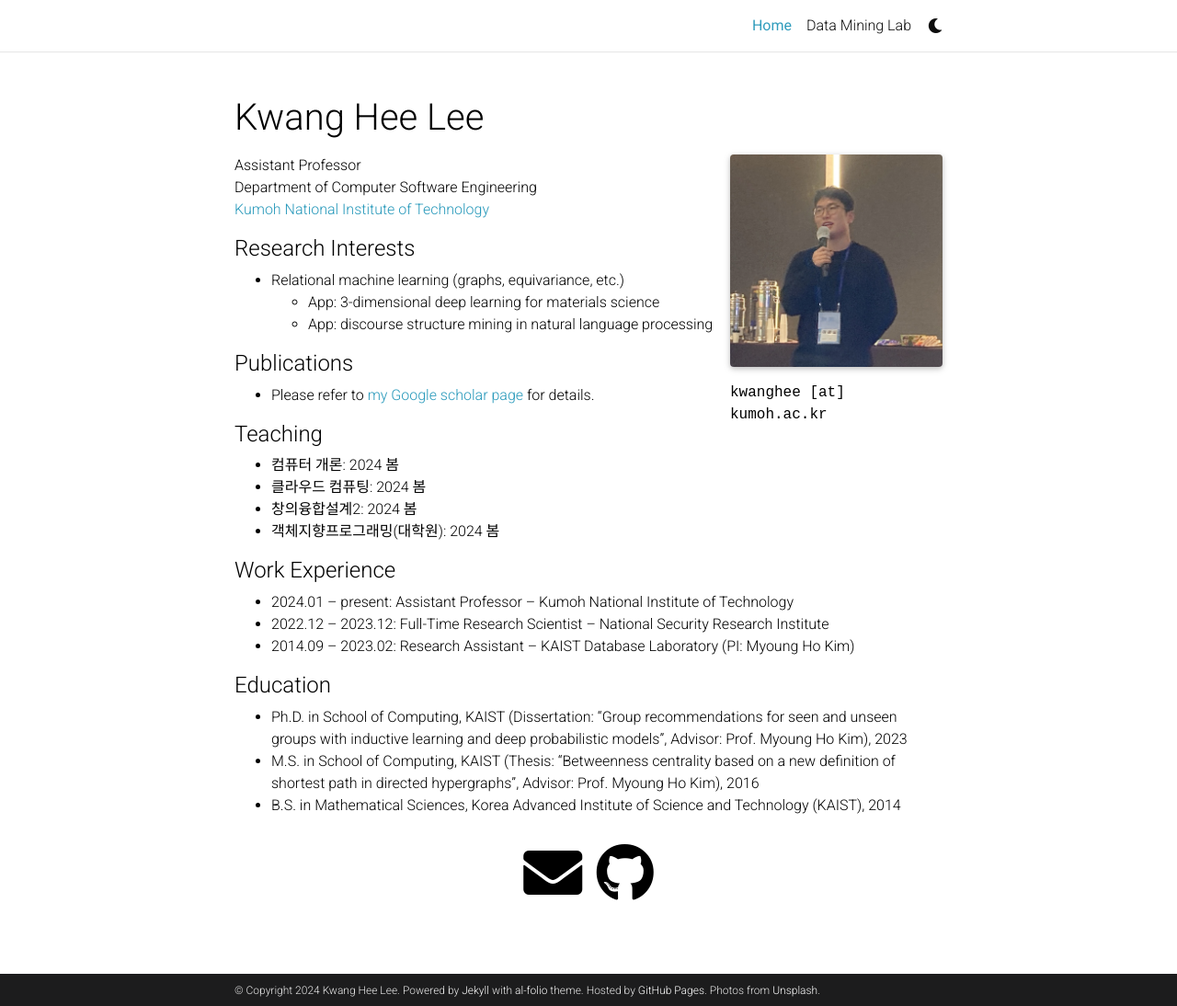
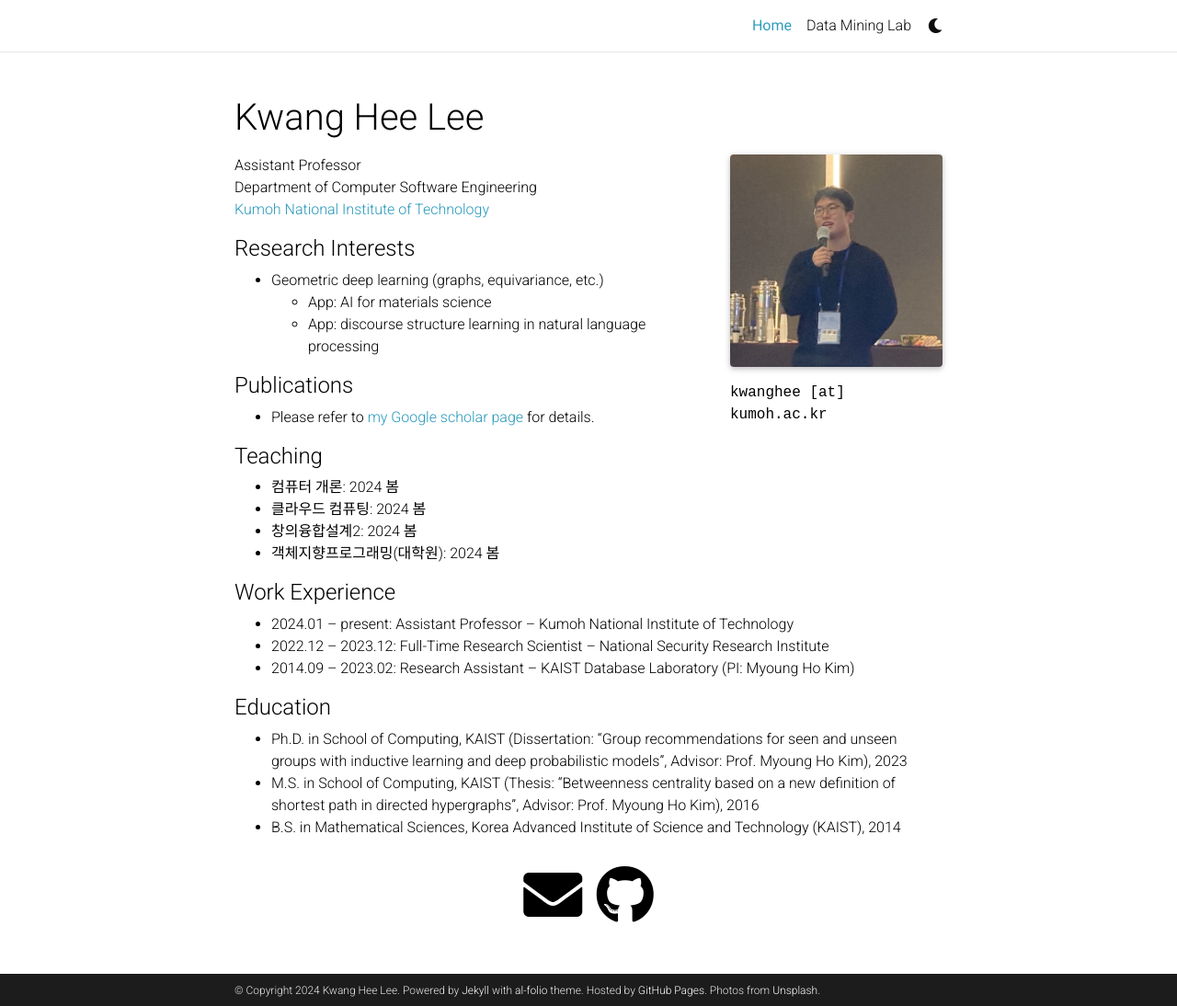
Before and after one commit to kwangheeya/kwangheeya.github.io, a Jekyll site: the page built from _pages/Home.md, in a window 1280 px wide and 1094 px high. Shown: the whole window at 92% size. Built offline with Jekyll 4.4.1, drawn with Linux system fonts in a browser that asks for light colours; full-size pictures stand in for the smaller copies a plugin makes; comment, search, counter and statistics services are not loaded; a style sheet for code colours, icons or effects is not loaded.

Commit message:
Update Home.md

```diff
--- a/_pages/Home.md
+++ b/_pages/Home.md
@@ -20,9 +20,9 @@ Department of Computer Software Engineering <br />
 
 #### Research Interests
 
-- Relational machine learning (graphs, equivariance, etc.)
-  - App: 3-dimensional deep learning for materials science
-  - App: discourse structure mining in natural language processing
+- Geometric deep learning (graphs, equivariance, etc.)
+  - App: AI for materials science
+  - App: discourse structure learning in natural language processing
 
 #### Publications
 
```
